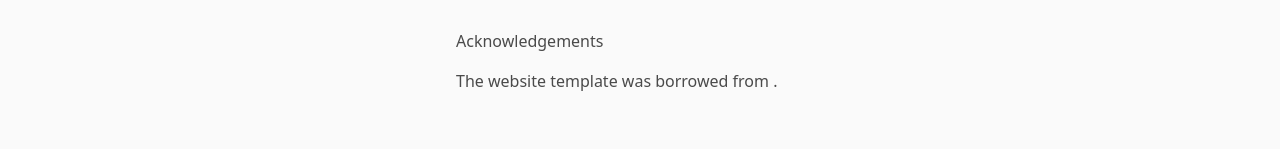
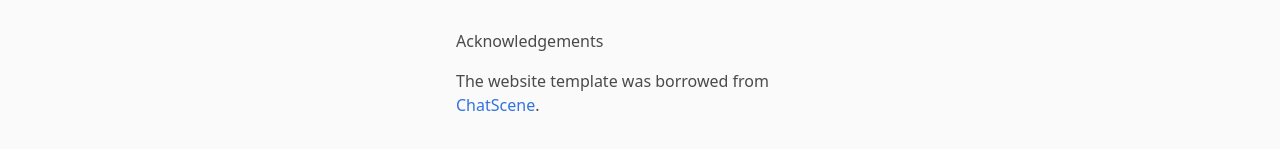
Before and after one commit to accidentsim/accidentsim.github.io, a plain HTML site: page index.html in a window 1280 px wide. Shown: the part 3356-3505 px from the top of the page. Drawn offline with nearby package versions, Linux system fonts and the light colour scheme; some icons are missing.

Commit message:
Update index.html

```diff
--- a/index.html
+++ b/index.html
@@ -280,7 +280,7 @@
             Acknowledgements
           </p>
           <p>
-            The website template was borrowed from <a href="" target="_blank"></a>.
+            The website template was borrowed from <a href="" target="_blank">ChatScene</a>.
           </p>
 
         </div>
```
